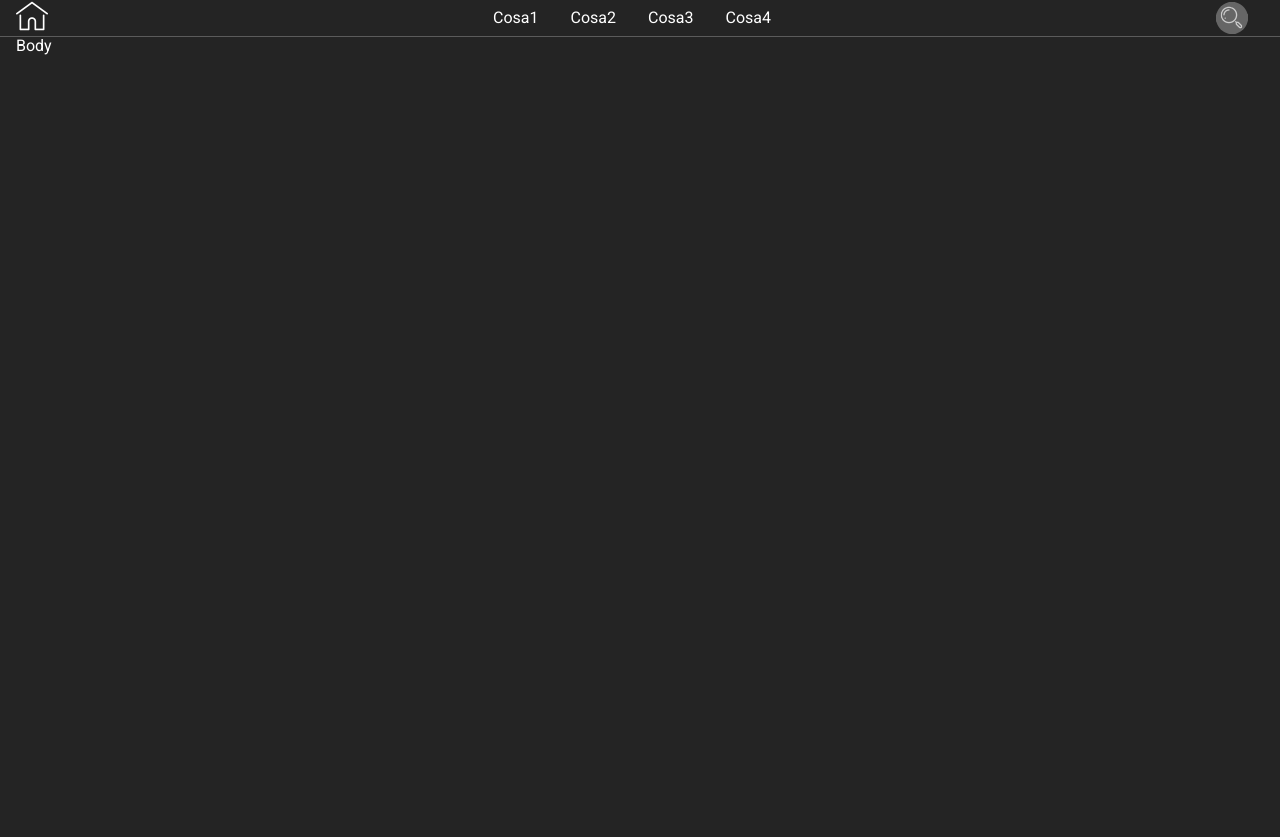
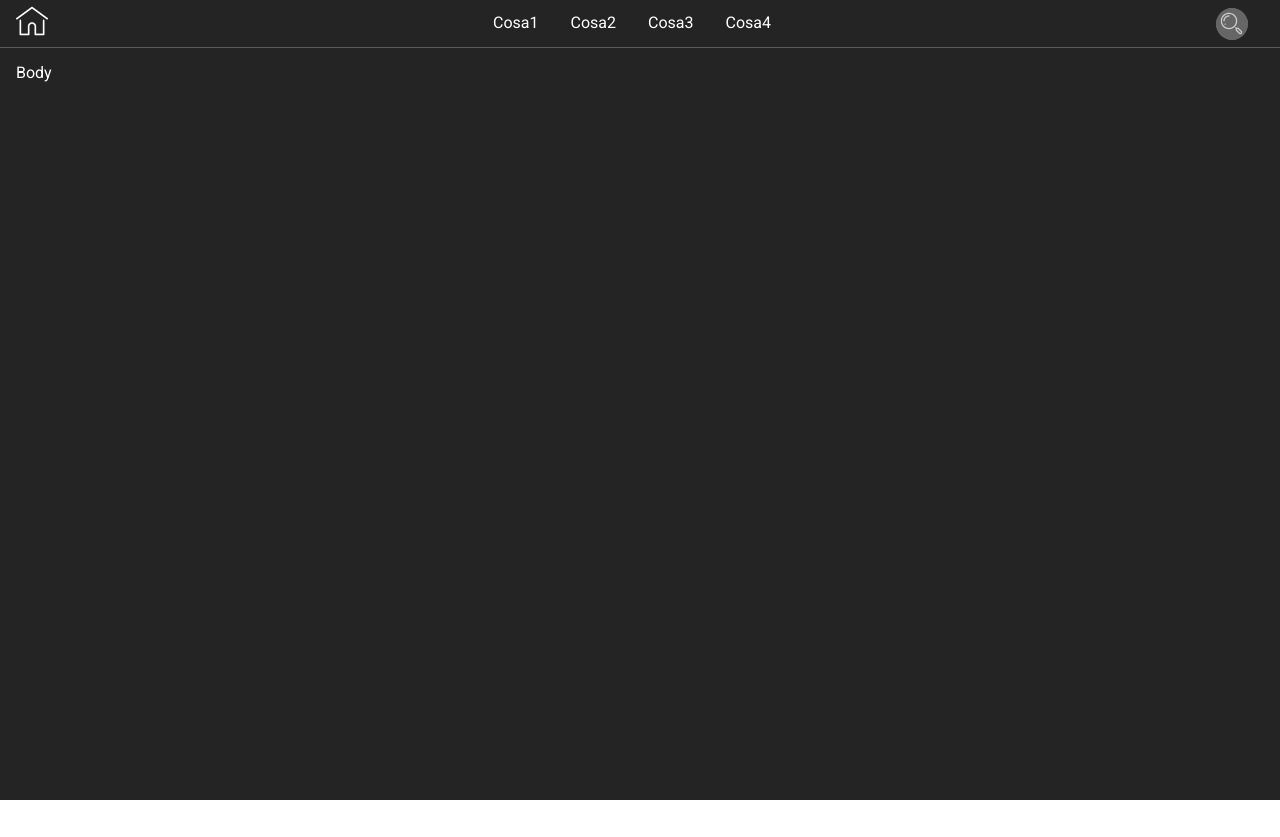
Before and after one commit to Marfoil/ReactTesting, a React app: page /home in a window 1280 px wide. After the commit the page ends 800 px from the top, so only its background shows below. Built offline with nearby package versions, Linux system fonts and the light colour scheme.

Commit message:
fix: app styles

```diff
--- a/src/Components/Application/Application.styles.js
+++ b/src/Components/Application/Application.styles.js
@@ -2,22 +2,16 @@ import { css } from 'emotion';
 
 const main = css({
     backgroundColor: '#242424',
-    height: '100vh',
+    height: '100%',
     width: '100vw',
-    zIndex: -1,
     color: 'white',
-    backgroundPosition: 'center',
-    display: 'grid',
-    gridTemplateRows: 'auto 1fr',
-    gridTemplateAreas: `
-    'navigation'
-    'body'
-    `,
+    display: 'flex',
     fontFamily: "'Roboto', sans-serif",
 });
-
 const body = css({
-    marginLeft: '1rem',
+    paddingLeft: '1rem',
+    marginTop: '1rem',
+    overflowY: 'auto',
 });
 
 export default { main, body };
--- /dev/null
+++ b/src/Components/Layout/Layout.jsx
@@ -0,0 +1,17 @@
+import React from 'react';
+import classes from './Layout.styles';
+import { Navigation } from '../Navigation/Navigation';
+import { Application } from '../Application/Application';
+
+export const Layout = () => {
+    return (
+        <div className={classes.layout}>
+            <div>
+                <Navigation />
+            </div>
+            <div>
+                <Application />
+            </div>
+        </div>
+    );
+};
--- /dev/null
+++ b/src/Components/Layout/Layout.styles.js
@@ -0,0 +1,9 @@
+import { css } from 'emotion';
+
+const layout = css({
+    height: '100vh',
+    display: 'grid',
+    gridTemplateRows: '3rem auto',
+});
+
+export default { layout };
--- a/src/Components/Navigation/Navigation.styles.js
+++ b/src/Components/Navigation/Navigation.styles.js
@@ -1,24 +1,24 @@
 import { css } from 'emotion';
 
 const main = css({
+    height: '100%',
     backgroundColor: '#242424',
     paddingLeft: '1rem',
     display: 'grid',
     gridTemplateColumns: '15% 1fr 15%',
-    gridTemplateAreas: `'home navigationLinks search'`,
     alignItems: 'center',
     gridArea: 'navigation',
     borderBottom: '1px solid rgba(255,255,255,.25)',
     userSelect: 'none',
-    label: 'Navigationmain',
     color: 'white',
     fontFamily: "'Roboto', sans-serif",
+    boxSizing: 'border-box',
+    label: 'Navigationmain',
 });
 
 const navigation = css({
     display: 'flex',
     transition: 'font-size .5s ease',
-    gridArea: 'navigationLinks',
     label: 'navigation',
     justifyContent: 'center',
     alignItems: 'center',
@@ -35,7 +35,6 @@ const navigationItem = css({
 });
 
 const home = css({
-    gridArea: 'home',
     '& img': {
         '&:hover': {
             transition: 'all .5s ease-in-out',
@@ -49,7 +48,6 @@ const home = css({
 });
 
 const search = css({
-    gridArea: 'search',
     label: 'search',
     marginRight: '2rem',
     justifySelf: 'right',
--- a/src/routers/AppRouter.jsx
+++ b/src/routers/AppRouter.jsx
@@ -1,7 +1,8 @@
 import React from 'react';
 import { BrowserRouter, Route, Switch } from 'react-router-dom';
-import { Application } from '../components/Application/Application';
-import { Navigation } from '../components/Navigation/Navigation';
+import { Layout } from '../components/Layout/Layout';
+// import { Application } from '../components/Application/Application';
+// import { Navigation } from '../components/Navigation/Navigation';
 import { Login } from '../components/Login/Login';
 import { Provider } from 'react-redux';
 import { store } from '../store/configureStore';
@@ -11,9 +12,9 @@ export const AppRouter = () => (
             <>
                 <Switch>
                     <Route path="/" exact={true} component={Login} />
-                    <Route path="/home">
-                        <Navigation />
-                        <Application />
+                    <Route path="/home" component={Layout}>
+                        {/* <Navigation />
+                        <Application /> */}
                     </Route>
                     <Route render={() => <>Error 404, Page not found!</>} />
                 </Switch>
```
